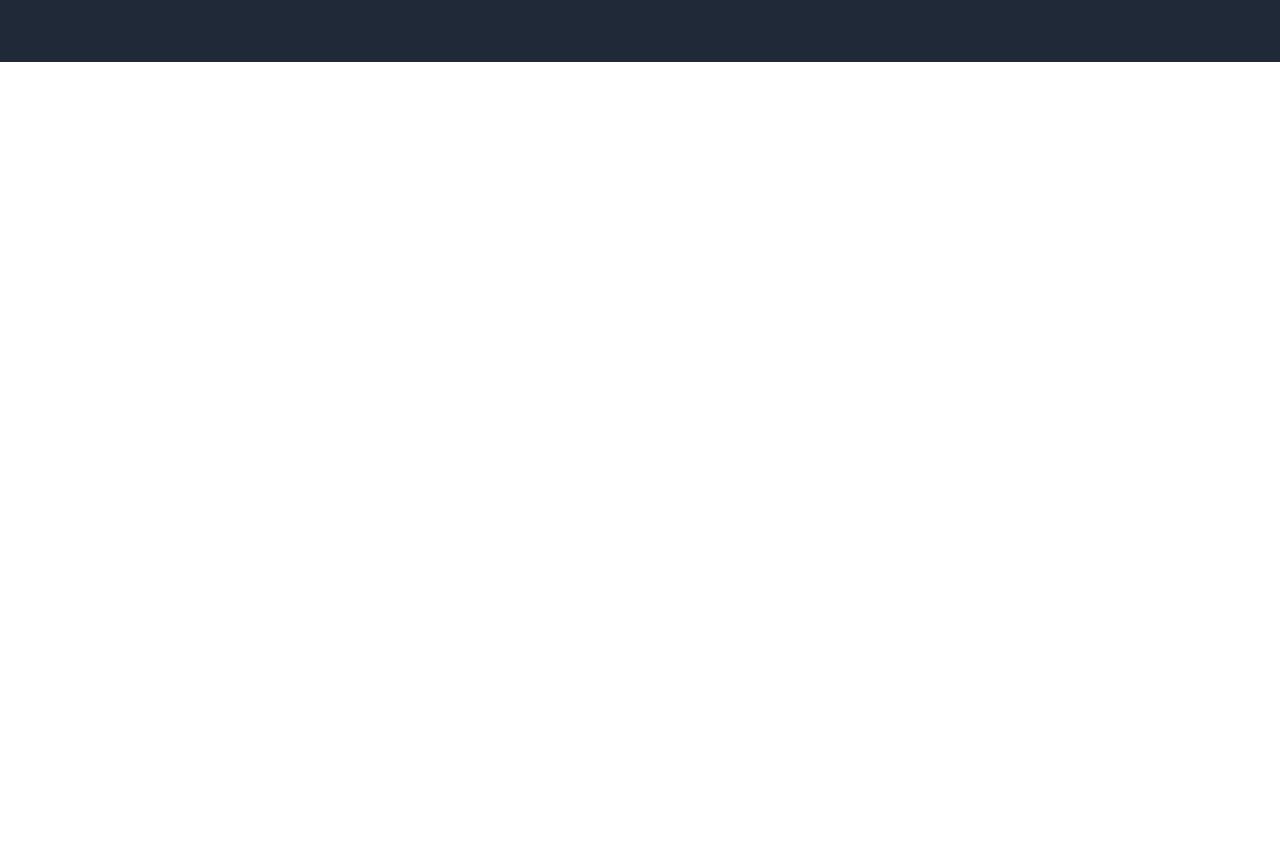
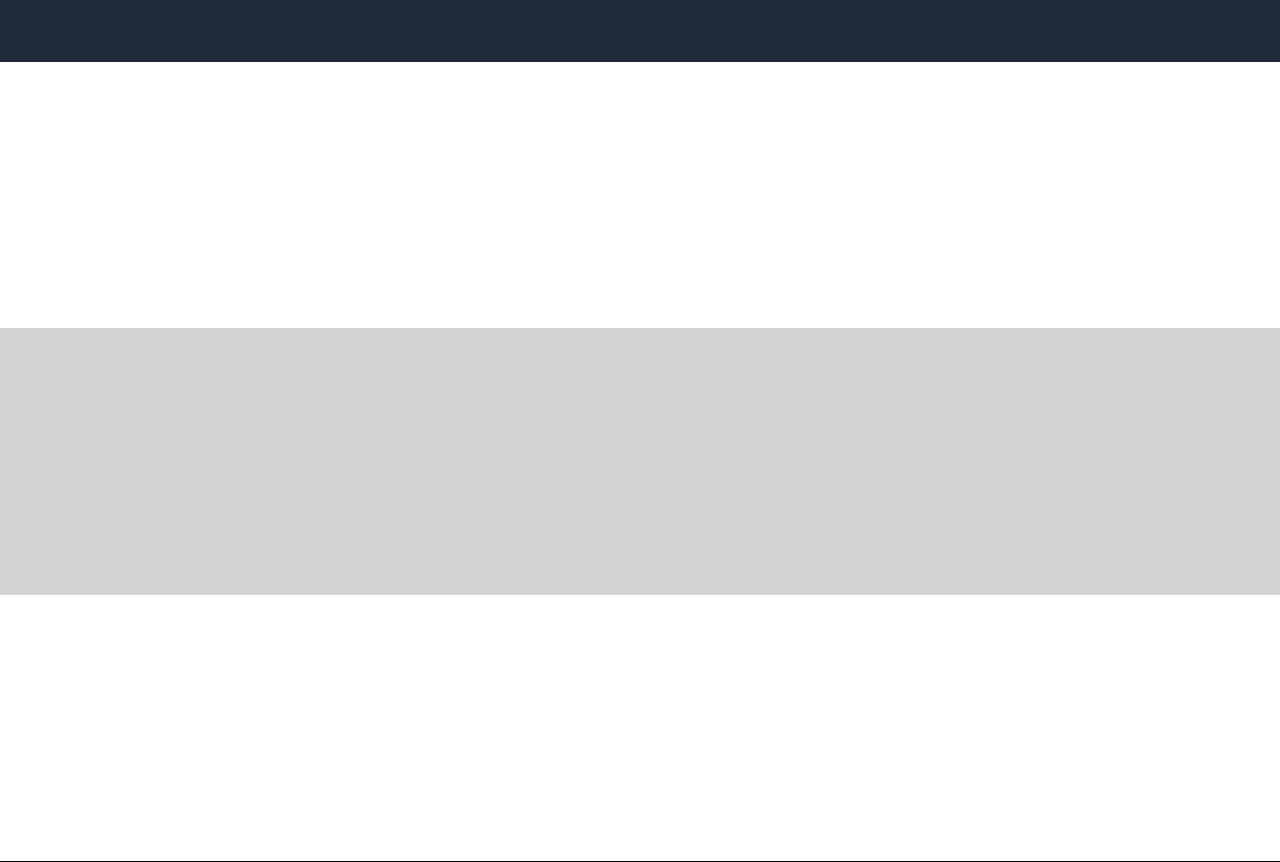
Before and after one commit to nabeel0170/landing_page, a plain HTML site: page view/index.html in a window 1280 px wide. Shown: the part 338-1200 px from the top of the page. Before the commit the page ends 800 px from the top, so only its background shows below. Drawn offline with Linux system fonts and the light colour scheme.

Commit message:
divided the page into sections..

```diff
--- a/view/index.html
+++ b/view/index.html
@@ -32,5 +32,12 @@
             </div>
         </div>
     </div>
+
+    <div class="container">
+        <div class="row" id="items"> </div>
+        <div class="row" id="quote"> </div>
+        <div class="row" id="sign-up"> </div>
+    </div>
+
 </body>
 </html>
--- a/view/stylesheet.css
+++ b/view/stylesheet.css
@@ -70,3 +70,34 @@ nav ul li a{
     background-size: cover;
     opacity: 100%;
 }
+
+.container{
+    display: flex;
+    flex-direction: column;
+    width: 100%;
+    height:100%;
+    position: absolute;
+    top: 400px;
+    bottom: 0;
+    background-color:black;
+    background-size: cover;
+}
+.container #items{
+    display: flex;
+    width: 100%;
+    height:33.3%;
+    background-color: white;
+    color: black;
+}
+.container #quote{
+    display: flex;
+    width: 100%;
+    height:33.3%;
+    background-color: lightgray;
+}
+.container #sign-up{
+    display: flex;
+    width: 100%;
+    height:33.3%;
+    background-color: white;
+}
```
